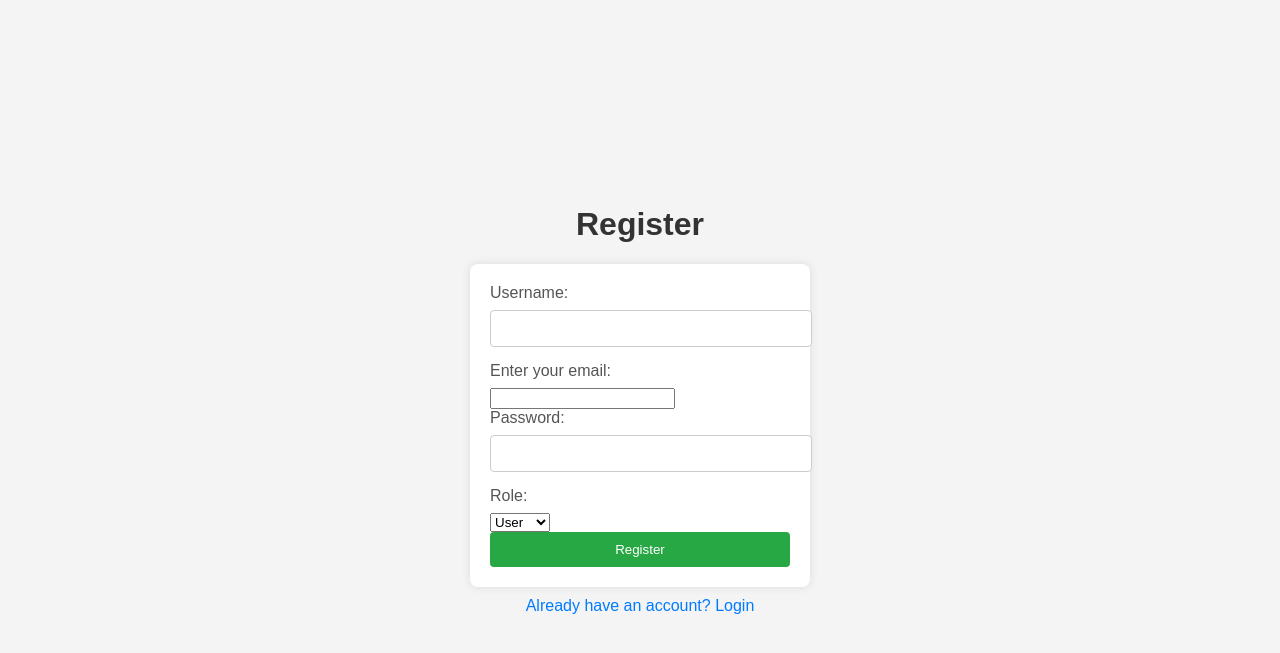
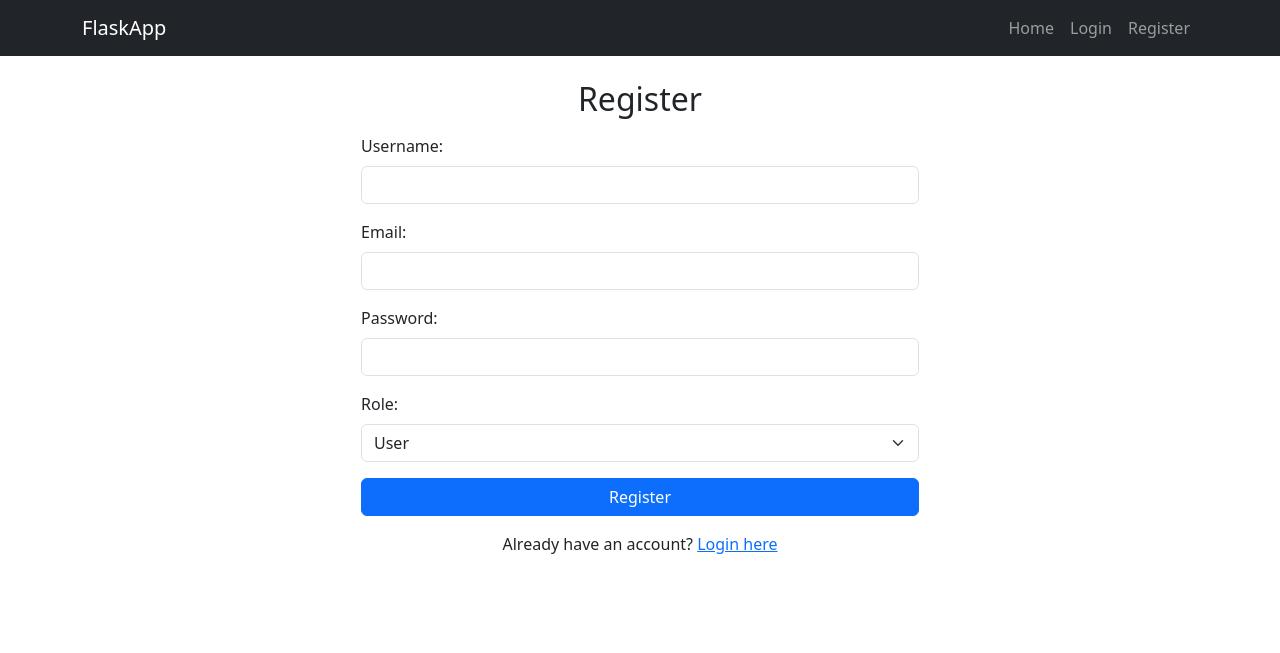
Before and after one commit to Hoangsonvjppro/Flask-Learning, a Flask app: page /register in a window 1280 px wide. Shown: the top 653 px of the page. Run offline with Flask 3, Linux system fonts and the light colour scheme.

Commit message:
decor with boostrap

```diff
--- a/app.py
+++ b/app.py
@@ -9,7 +9,7 @@ import os
 
 # Khởi tạo Flask
 app = Flask(__name__)
-app.config['SQLALCHEMY_DATABASE_URI'] = os.getenv('DATABASE_URL')
+app.config['SQLALCHEMY_DATABASE_URI'] = 'sqlite:///users.db'
 app.config['SQLALCHEMY_TRACK_MODIFICATIONS'] = False
 
 app.config['SECRET_KEY'] = 'your_secret_key'
@@ -129,8 +129,8 @@ def update_profile():
 @login_required
 @admin_required
 def admin_dashboard():
-    return ('<h1> Welcome Admin! </h1>'
-            '<p>Only admins can see this page</p>')
+    users = User.query.all()
+    return render_template('admin.html', users=users)
 
 @app.route('/logout')
 @login_required
--- /dev/null
+++ b/templates/base.html
@@ -0,0 +1,58 @@
+<!DOCTYPE html>
+<html lang="en">
+<head>
+    <meta charset="UTF-8">
+    <meta name="viewport" content="width=device-width, initial-scale=1">
+    <title>{% block title %}Flask App{% endblock %}</title>
+    <!-- Bootstrap 5 -->
+    <link href="https://cdn.jsdelivr.net/npm/bootstrap@5.3.2/dist/css/bootstrap.min.css" rel="stylesheet">
+    <script src="https://cdn.jsdelivr.net/npm/bootstrap@5.3.2/dist/js/bootstrap.bundle.min.js"></script>
+</head>
+<body>
+<!-- Navbar -->
+<nav class="navbar navbar-expand-lg navbar-dark bg-dark">
+    <div class="container">
+        <a class="navbar-brand" href="{{ url_for('home') }}">FlaskApp</a>
+        <button class="navbar-toggler" type="button" data-bs-toggle="collapse" data-bs-target="#navbarNav">
+            <span class="navbar-toggler-icon"></span>
+        </button>
+        <div class="collapse navbar-collapse" id="navbarNav">
+            <ul class="navbar-nav ms-auto">
+                <li class="nav-item"><a class="nav-link" href="{{ url_for('home') }}">Home</a></li>
+                {% if current_user.is_authenticated %}
+                    {% if current_user.role == 'admin' %}
+                        <li class="nav-item"><a class="nav-link" href="{{ url_for('admin_dashboard') }}">Admin</a></li>
+                    {% endif %}
+                    <li class="nav-item"><a class="nav-link" href="{{ url_for('update_profile') }}">Profile</a></li>
+                    <li class="nav-item"><a class="nav-link" href="{{ url_for('logout') }}">Logout</a></li>
+                {% else %}
+                    <li class="nav-item"><a class="nav-link" href="{{ url_for('login') }}">Login</a></li>
+                    <li class="nav-item"><a class="nav-link" href="{{ url_for('register') }}">Register</a></li>
+                {% endif %}
+            </ul>
+        </div>
+    </div>
+</nav>
+
+
+<!-- Flash messages -->
+{% with messages = get_flashed_messages(with_categories=true) %}
+    {% if messages %}
+        <div class="container mt-3">
+            {% for category, message in messages %}
+                <div class="alert alert-{{ category }} alert-dismissible fade show" role="alert">
+                    {{ message }}
+                    <button type="button" class="btn-close" data-bs-dismiss="alert"></button>
+                </div>
+            {% endfor %}
+        </div>
+    {% endif %}
+{% endwith %}
+
+
+<!-- Main content -->
+<div class="container mt-4">
+    {% block content %}{% endblock %}
+</div>
+</body>
+</html>
--- a/templates/login.html
+++ b/templates/login.html
@@ -27,6 +27,9 @@
     <br>
     <button type="submit">Register</button>
 </form>
-<a href="{{ url_for('register') }}">Don't have an account? Register</a>
+<div class="text-center mt-3">
+    <p>Don't have an account? <a href="{{ url_for('register') }}">Register here</a></p>
+</div>
+
 </body>
 </html>
--- a/templates/register.html
+++ b/templates/register.html
@@ -1,38 +1,35 @@
-<!DOCTYPE html>
-<html lang="en">
-<head>
-    <meta charset="UTF-8">
-    <link rel="stylesheet" href="{{ url_for('static', filename='styles.css') }}">
-    <title>Register</title>
-</head>
-<body>
-<h1>Register</h1>
-{% with messages = get_flashed_messages(with_categories=true) %}
-    {% if messages %}
-        {% for category, message in messages %}
-            <p style="color: {{ 'red' if category == 'danger' else 'green' }}">{{ message }}</p>
-        {% endfor %}
-    {% endif %}
-{% endwith %}
+{% extends "base.html" %}
 
-<form action="{{ url_for('register') }}" method="POST">
-    <label for="username">Username:</label>
-    <input type="text" id="username" name="username" required>
+{% block title %}Register{% endblock %}
 
-    <label for="email">Enter your email:</label>
-    <input type="email" id="email" name="email" required>
+{% block content %}
+    <div class="col-md-6 offset-md-3">
+        <h2 class="text-center">Register</h2>
+        <form method="POST" class="mt-3">
+            <div class="mb-3">
+                <label class="form-label">Username:</label>
+                <input type="text" name="username" class="form-control" required>
+            </div>
+            <div class="mb-3">
+                <label class="form-label">Email:</label>
+                <input type="email" name="email" class="form-control" required>
+            </div>
+            <div class="mb-3">
+                <label class="form-label">Password:</label>
+                <input type="password" name="password" class="form-control" required>
+            </div>
+            <div class="mb-3">
+                <label class="form-label">Role:</label>
+                <select name="role" class="form-select">
+                    <option value="user">User</option>
+                    <option value="admin">Admin</option>
+                </select>
+            </div>
+            <button type="submit" class="btn btn-primary w-100">Register</button>
+        </form>
+    </div>
+    <div class="text-center mt-3">
+        <p>Already have an account? <a href="{{ url_for('login') }}">Login here</a></p>
+    </div>
 
-    <label for="password">Password:</label>
-    <input type="password" id="password" name="password" required>
-
-    <label for="role">Role:</label>
-    <select name="role" id="role">
-        <option value="user">User</option>
-        <option value="admin">Admin</option>
-    </select>
-
-    <button type="submit">Register</button>
-</form>
-<a href="{{ url_for('login') }}">Already have an account? Login</a>
-</body>
-</html>
+{% endblock %}
--- a/templates/update_profile.html
+++ b/templates/update_profile.html
@@ -29,7 +29,11 @@
 </form>
 
 <br>
-<a href="{{ url_for('home') }}">Back to home page</a>
+<a href="{{ url_for('home') }}" class="btn btn-secondary">Back to Home</a>
+{% if current_user.role == 'admin' %}
+    <a href="{{ url_for('admin_dashboard') }}" class="btn btn-warning">Go to Admin Panel</a>
+{% endif %}
+
 
 <h3>Current Avatar:</h3>
 <img src="{{ url_for('static', filename='uploads/' + current_user.avatar) }}" alt="Avatar" width="150">
```
Also changed, not shown: templates/admin.html (added, +26 -0 lines), templates/home.html (+18 -29 lines), templates/users.html (deleted, +0 -20 lines), instance/users.db.
